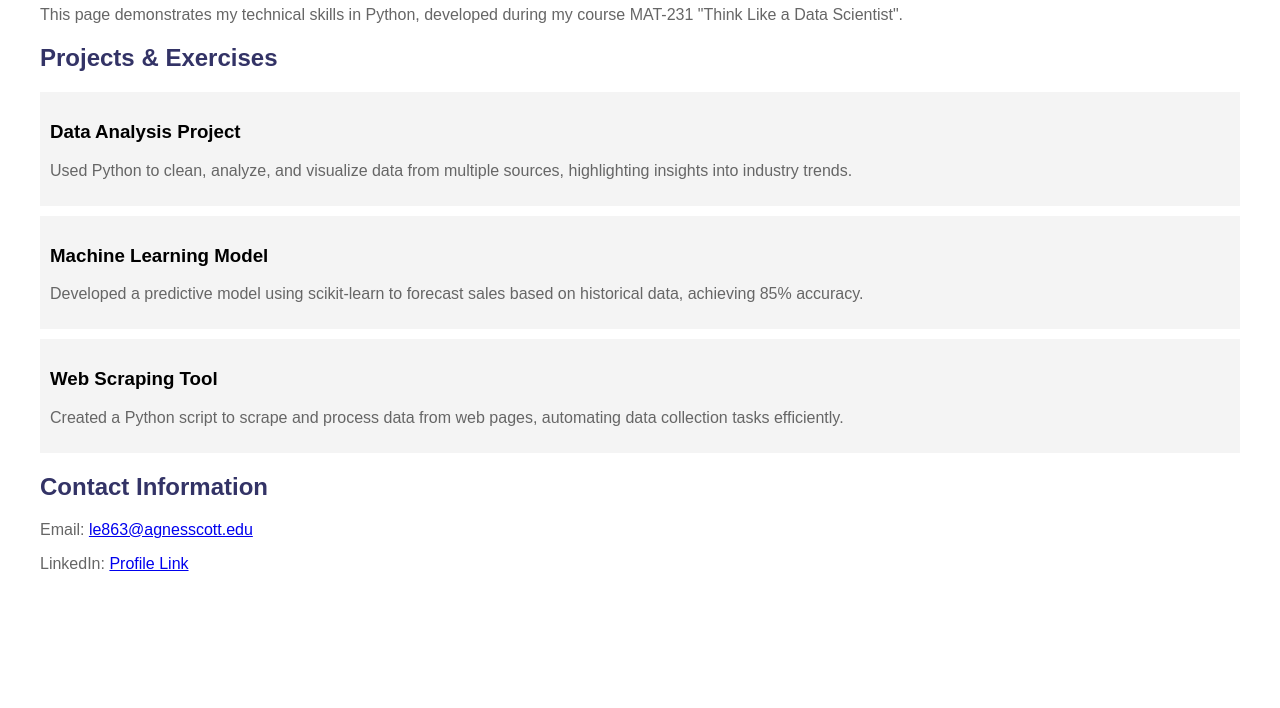
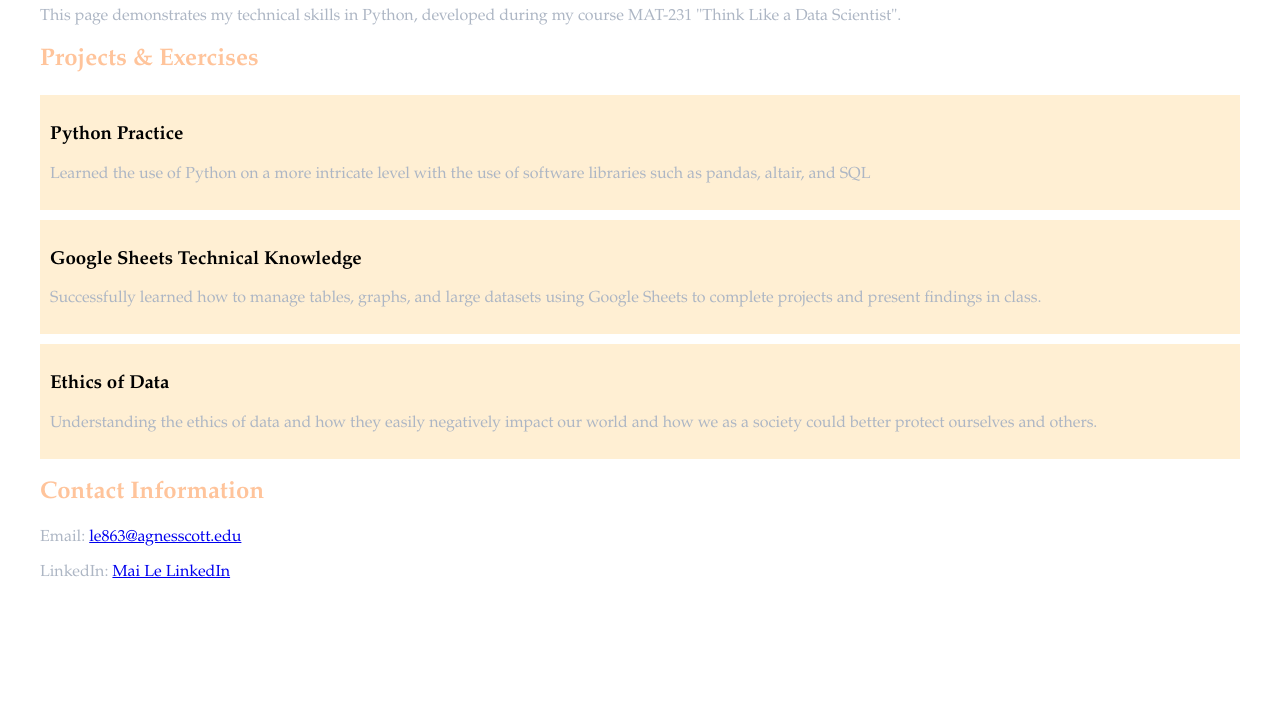
Before and after one commit to maijewelle/maijewelle.github.io, a plain HTML site: page index.html in a window 1280 px wide. Shown: the part 92-800 px from the top of the page. Drawn offline with Linux system fonts and the light colour scheme.

Commit message:
Update index.html

```diff
--- a/index.html
+++ b/index.html
@@ -3,13 +3,13 @@
 <head>
     <meta charset="UTF-8">
     <meta name="viewport" content="width=device-width, initial-scale=1.0">
-    <title>Python Skills in MAT-231</title>
+    <title>Mai Le's Github Introduction</title>
     <style>
-        body { font-family: Arial, sans-serif; margin: 40px; }
+        body { font-family: Garamond, Futura; margin: 40px; }
         header, section { margin-bottom: 20px; }
-        h1, h2 { color: #333366; }
-        p { color: #666; }
-        .project { background-color: #f4f4f4; padding: 10px; margin-top: 10px; }
+        h1, h2 { color: #FFC49B; }
+        p { color: #ADB6C4; }
+        .project { background-color: #FFEFD3; padding: 10px; margin-top: 10px; }
     </style>
 </head>
 <body>
@@ -21,23 +21,23 @@
     <section>
         <h2>Projects & Exercises</h2>
         <div class="project">
-            <h3>Data Analysis Project</h3>
-            <p>Used Python to clean, analyze, and visualize data from multiple sources, highlighting insights into industry trends.</p>
+            <h3>Python Practice</h3>
+            <p>Learned the use of Python on a more intricate level with the use of software libraries such as pandas, altair, and SQL</p>
         </div>
         <div class="project">
-            <h3>Machine Learning Model</h3>
-            <p>Developed a predictive model using scikit-learn to forecast sales based on historical data, achieving 85% accuracy.</p>
+            <h3>Google Sheets Technical Knowledge</h3>
+            <p>Successfully learned how to manage tables, graphs, and large datasets using Google Sheets to complete projects and present findings in class.</p>
         </div>
         <div class="project">
-            <h3>Web Scraping Tool</h3>
-            <p>Created a Python script to scrape and process data from web pages, automating data collection tasks efficiently.</p>
+            <h3>Ethics of Data</h3>
+            <p>Understanding the ethics of data and how they easily negatively impact our world and how we as a society could better protect ourselves and others.</p>
         </div>
     </section>
 
     <section>
         <h2>Contact Information</h2>
         <p>Email: <a href="mailto:le863@agnesscott.edu">le863@agnesscott.edu</a></p>
-        <p>LinkedIn: <a href="https://www.linkedin.com/in/mai-le-229430225/">Profile Link</a></p>
+        <p>LinkedIn: <a href="https://www.linkedin.com/in/mai-le-229430225/">Mai Le LinkedIn</a></p>
     </section>
 </body>
 </html>
```
